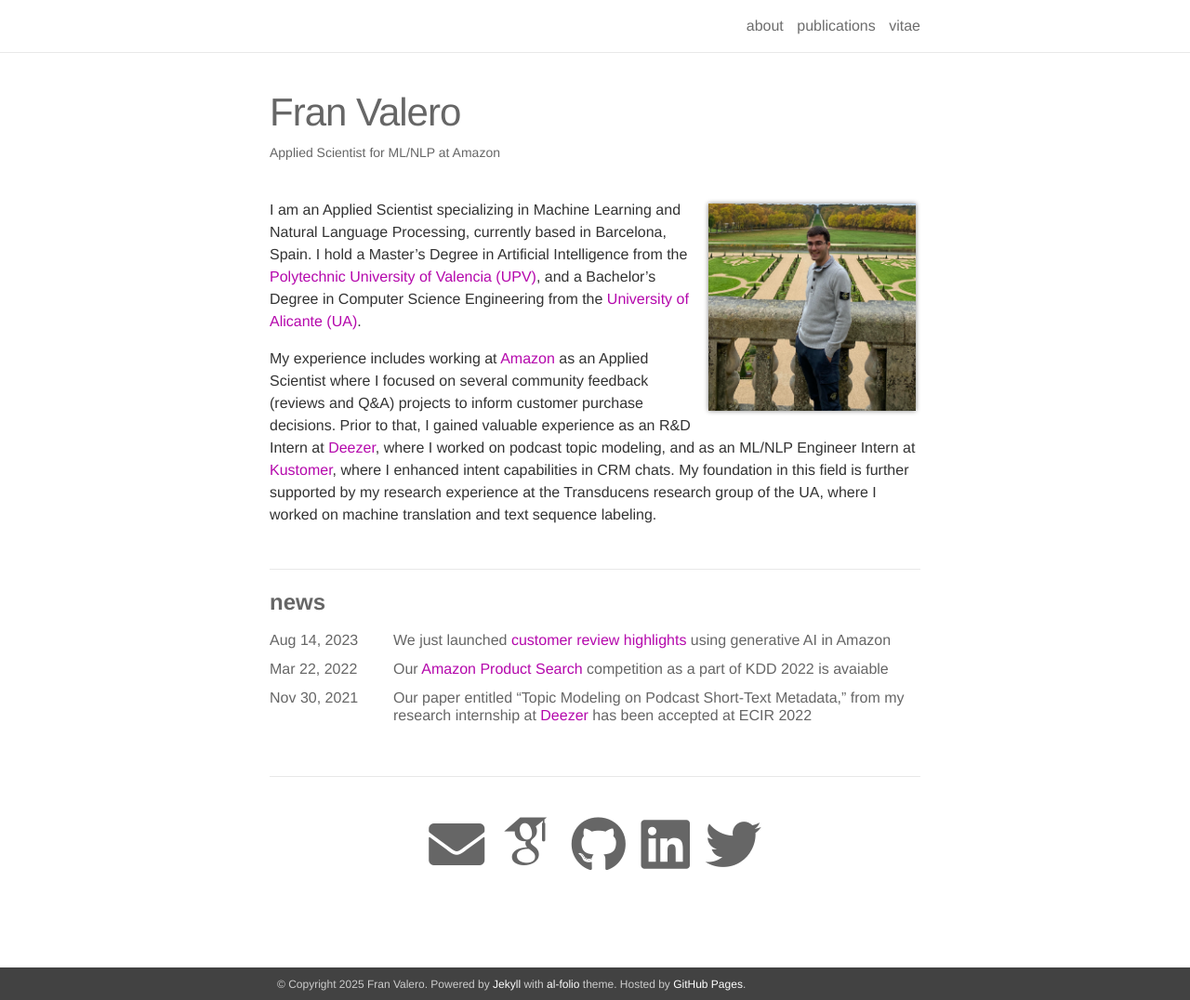
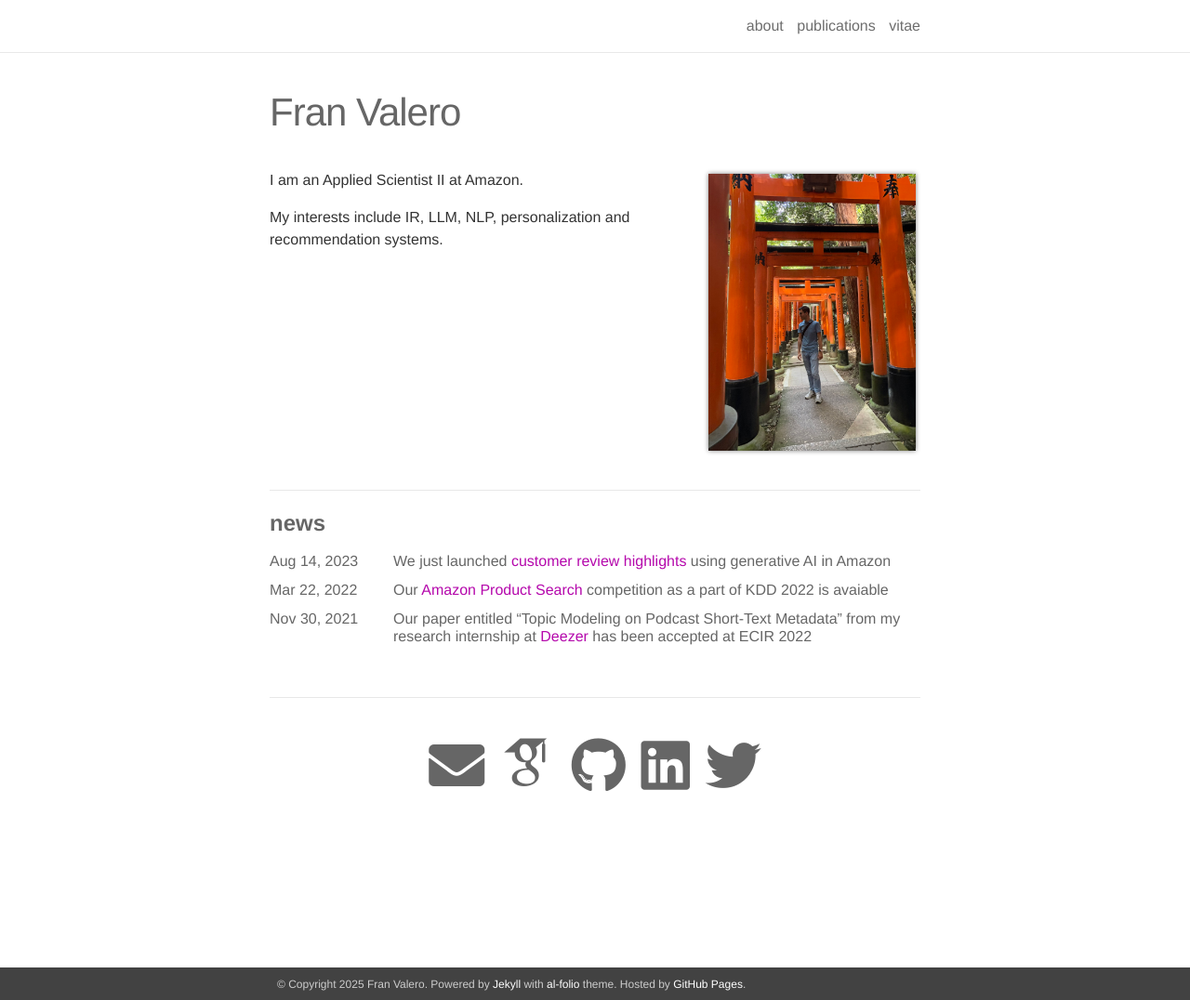
Before and after one commit to franbvalero/franbvalero.github.io, a Jekyll site: the page built from _pages/about.md, in a window 1280 px wide and 1076 px high. Shown: the whole window at 93% size. Built offline with Jekyll 4.4.1, drawn with Linux system fonts in a browser that asks for light colours; some web fonts are replaced.

Commit message:
Minor changes

```diff
--- a/_pages/about.md
+++ b/_pages/about.md
@@ -2,7 +2,7 @@
 layout: about
 permalink: /
 title: Fran Valero
-description: Applied Scientist for ML/NLP at Amazon
+<!-- description: Applied Scientist II for ML/NLP at Amazon -->
 
 profile:
   align: right
@@ -16,6 +16,6 @@ social: true
 ---
 
 
-I am an Applied Scientist specializing in Machine Learning and Natural Language Processing, currently based in Barcelona, Spain. I hold a Master's Degree in Artificial Intelligence from the <a href="https://www.upv.es/index-en.html">Polytechnic University of Valencia (UPV)</a>, and a Bachelor's Degree in Computer Science Engineering from the <a href="https://www.ua.es/en/">University of Alicante (UA)</a>.
+I am an Applied Scientist II at Amazon.
 
-My experience includes working at <a href="https://www.amazon.com/">Amazon</a> as an Applied Scientist where I focused on several community feedback (reviews and Q&A) projects to inform customer purchase decisions. Prior to that, I gained valuable experience as an R&D Intern at <a href="https://research.deezer.com/">Deezer</a>, where I worked on podcast topic modeling, and as an ML/NLP Engineer Intern at <a href="https://www.kustomer.com/">Kustomer</a>, where I enhanced intent capabilities in CRM chats. My foundation in this field is further supported by my research experience at the Transducens research group of the UA, where I worked on machine translation and text sequence labeling.
+My interests include IR, LLM, NLP, personalization and recommendation systems.
```
Also changed, not shown: _news/podcast_topic_modeling.md (+1 -1 lines), assets/img/avatar.jpeg, 1 other file.
